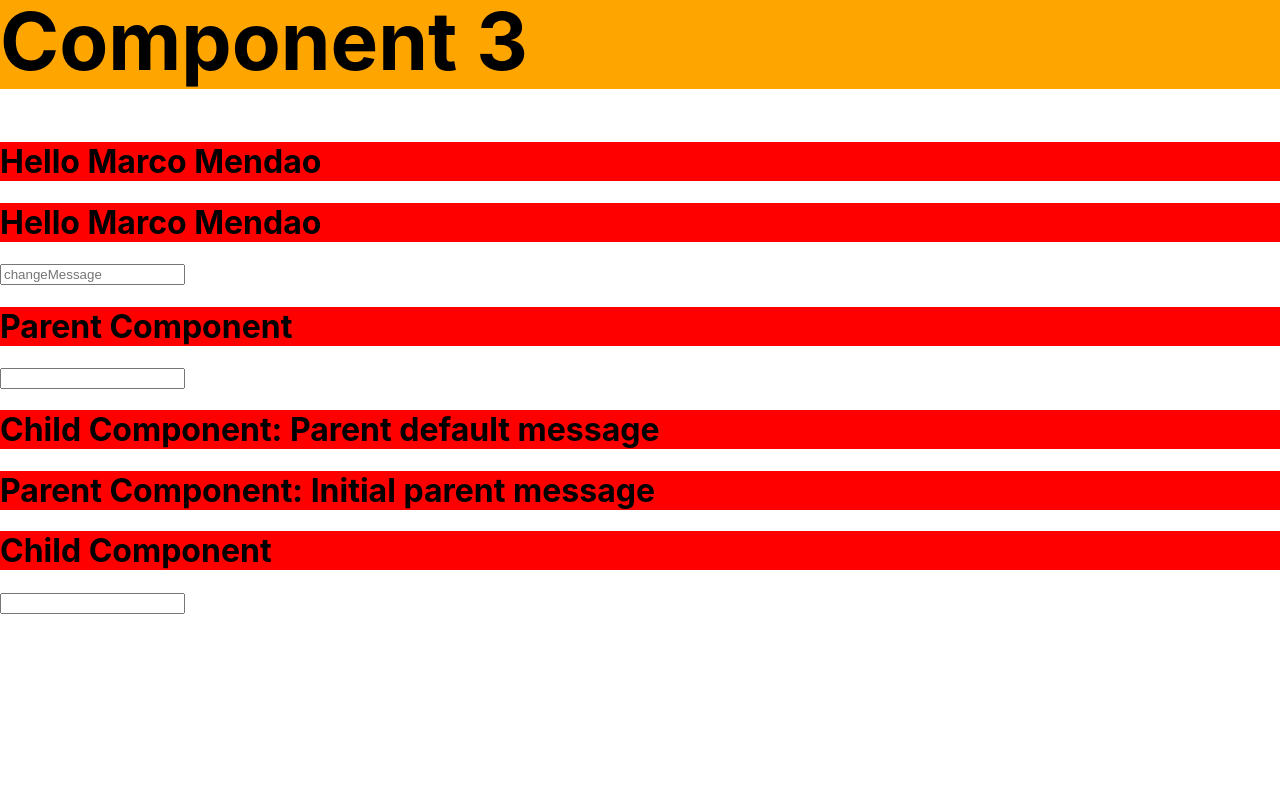
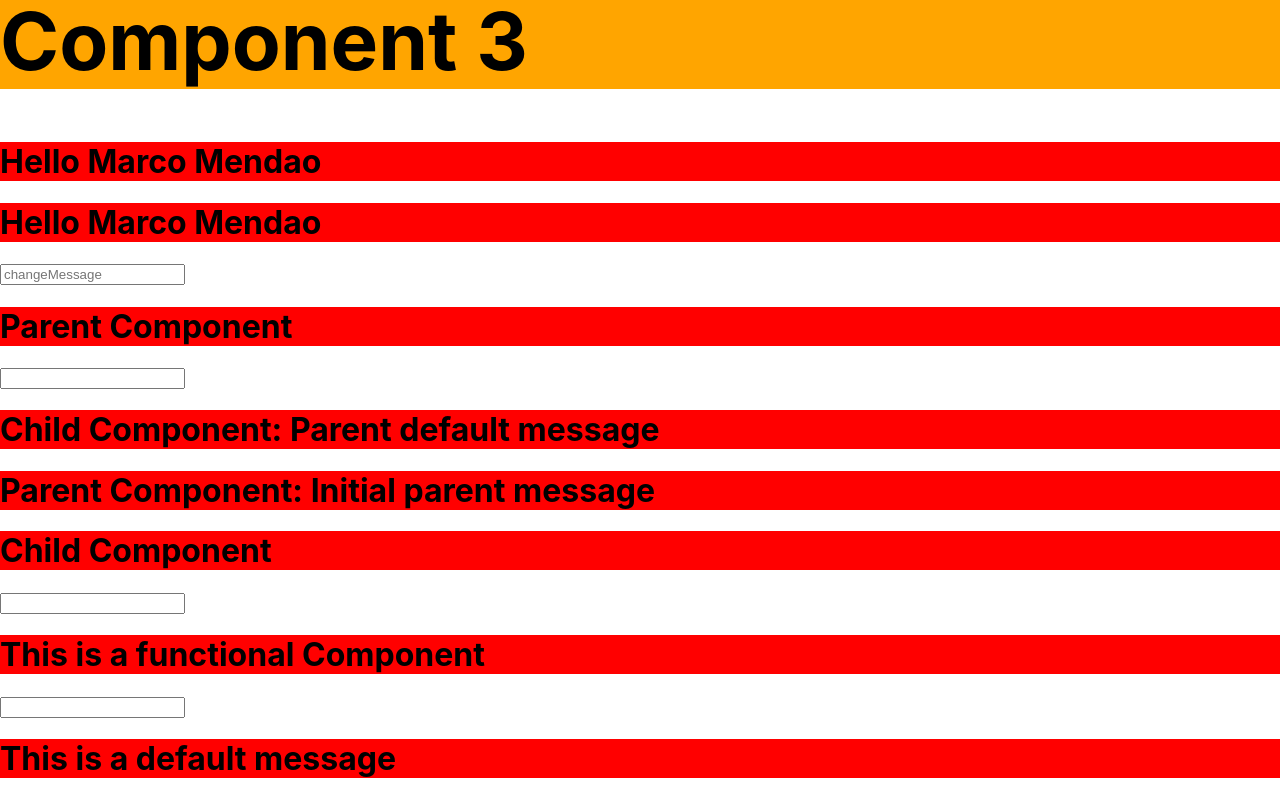
Before and after one commit to Menda0/nft-collection-feb-2022, a React (Create React App) app: page /component9 in a window 1280 px wide. Shown: the part 295-1095 px from the top of the page. Before the commit the page ends 909 px from the top, so only its background shows below. Built offline with nearby package versions, Linux system fonts and the light colour scheme.

Commit message:
Add hooks

```diff
--- a/src/App.tsx
+++ b/src/App.tsx
@@ -1,5 +1,15 @@
 import React from 'react';
-import {Component1, Component2, Component3, Component4, Component5, Component6, Component7} from './components';
+import {
+  Component1,
+  Component2,
+  Component3,
+  Component4,
+  Component5,
+  Component6,
+  Component7,
+  Component8,
+  Component9
+} from './components';
 
 class App extends React.Component {
   render(){
@@ -13,6 +23,8 @@ class App extends React.Component {
         <Component5 defaultMessage='Hello Marco Mendao'/>
         <Component6 />
         <Component7 />
+        <Component8 message='This is a functional Component' />
+        <Component9 message='This is a default message' />
       </>
     )
   }
--- /dev/null
+++ b/src/components/Component8/index.tsx
@@ -0,0 +1,20 @@
+import React from "react";
+
+type ComponentProps = {
+    message: string
+}
+
+// Component class old definition
+// type ComponentState = {}
+
+// export class Component4 extends React.Component<ComponentProps, ComponentState> {
+
+//     render() {
+//         return <h1>{this.props.message}</h1>
+//     }
+// }
+
+// Functional Component
+export const Component8 = (props:ComponentProps) => {
+    return <h1>{props.message}</h1>
+}
--- /dev/null
+++ b/src/components/Component9/index.tsx
@@ -0,0 +1,64 @@
+import React, {useState, useEffect} from "react";
+
+type ComponentProps = {
+    message: string
+}
+
+// Component class old definition
+// type ComponentState = {}
+
+// export class Component4 extends React.Component<ComponentProps, ComponentState> {
+
+//     render() {
+//         return <h1>{this.props.message}</h1>
+//     }
+// }
+
+const useMessage = (props:ComponentProps) => {
+    const [message,setMessage] = useState<String>(props.message)
+
+    // ComponentDidMout <=> []
+    useEffect(() => {
+        console.log("Component did mount hook")
+    },[])
+
+    // ComponentDidUpdate <=> [message]
+    useEffect(() => {
+        console.log("Fetch data from backend ...")
+    },[message])
+
+    return {message, setMessage}
+}
+
+// Functional Component
+export const Component9 = (props:ComponentProps) => {
+
+    // this.state.message <=> message
+    // this.setState({message:"..."}) <=> setMessage
+    // this.state = {message:"..."} <=> useState("This is a default message")
+
+    // const [message,setMessage] = useState<String>(props.message)
+
+    // // ComponentDidMout <=> []
+    // useEffect(() => {
+    //     console.log("Component did mount hook")
+    // },[])
+
+    // // ComponentDidUpdate <=> [message]
+    // useEffect(() => {
+    //     console.log("Fetch data from backend ...")
+    // },[message])
+
+    // console.log('Render functional component ...')
+
+
+    const {message, setMessage} = useMessage(props)
+
+    console.log('Render functional component ...')
+    return (
+        <>
+            <input type="text" onChange={e => setMessage(e.target.value)}/>
+            <h1>{message}</h1>
+        </>
+    )
+}
--- a/src/components/index.ts
+++ b/src/components/index.ts
@@ -7,3 +7,5 @@ export * from "./Component4"
 export * from "./Component5"
 export {default as Component6} from "./Component6"
 export {default as Component7} from "./Component7"
+export * from "./Component8"
+export * from "./Component9"
```
